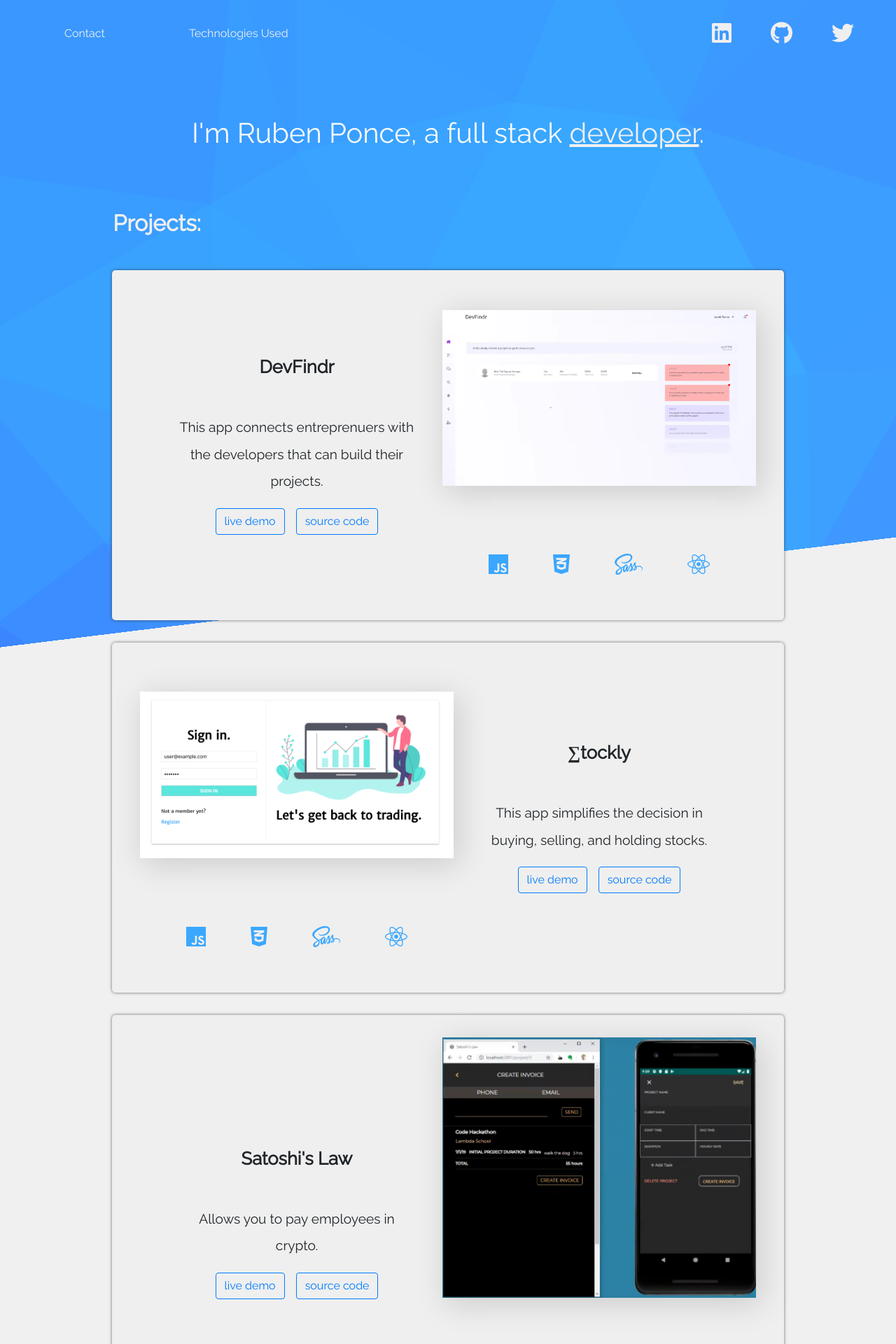
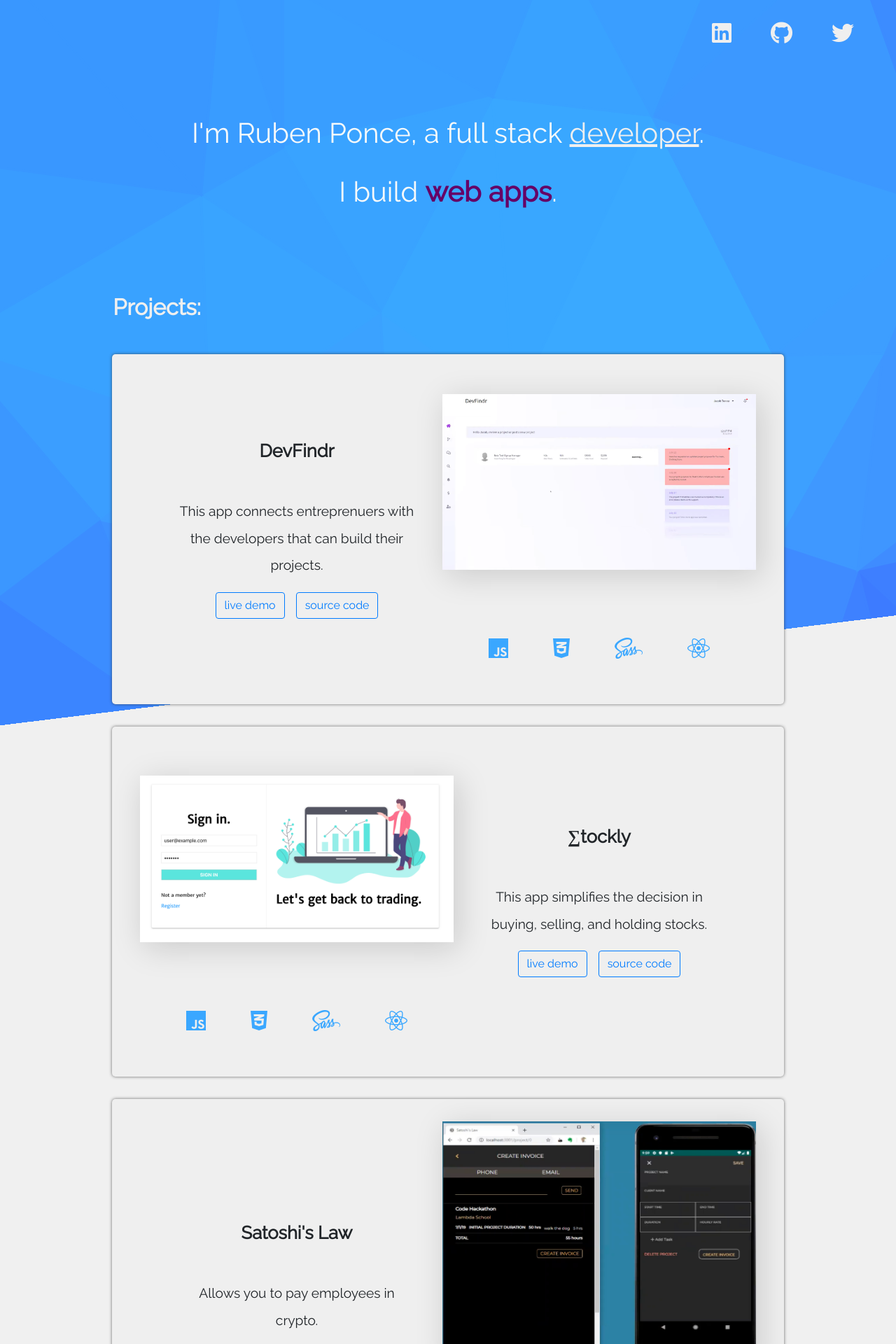
Before and after one commit to RubenPonce/react-portfolio, a React (Create React App) app: page / in a window 1280 px wide. Shown: the top 1920 px of the page at 70% size. Built offline with nearby package versions, Linux system fonts and the light colour scheme; a web font is replaced by a local one.

Commit message:
update introduction and refactor old comps

```diff
--- a/src/App.css
+++ b/src/App.css
@@ -2,7 +2,7 @@
   text-align: center;
   padding-top: 10em;
 }
-body{
+body {
   background: url(./components/trianglify.svg);
   background-size: cover;
 }
@@ -89,11 +89,21 @@ html {
 .introduction {
   margin-bottom: 5em;
 }
+.introduction .cta-intro {
+  width: 80%;
+  font-size: 2rem;
+  margin: 1.5rem auto 0 auto;
+  max-width: 1450px;
+}
+@media (max-width: 1000px) {
+  .introduction .cta-intro {
+    font-size: 1.5rem;
+  }
+}
 .introduction h1 {
   color: rgba(250, 250, 250, 0.995);
   font-size: 2.5rem;
   line-height: 1.5;
-
 }
 .introduction a {
   color: #efefef;
@@ -157,6 +167,8 @@ html {
   width: 85%;
   margin: 2em auto;
   box-shadow: 6px 8px 42px 1px rgba(0, 0, 0, 0.15);
+  max-width: 649px;
+  max-height: 344px;
 }
 .project-tech {
   display: flex;
@@ -181,6 +193,7 @@ html {
   box-shadow: 0px 0px 4px 0px rgba(50, 50, 50, 0.7);
   background: #efefef;
   margin: 1em;
+  max-width: 1390px;
 }
 .project-card:nth-child(odd) {
   flex-direction: row-reverse;
@@ -209,14 +222,13 @@ nav a:hover {
   color: #3aa7ff;
 }
 
-
 @media (max-width: 1061px) {
-  .introduction h1{
-    padding: 0 .5em;
+  .introduction h1 {
+    padding: 0 0.5em;
     font-size: 2rem;
   }
-  .project-intro h2{
-    padding: 0 .5em;
+  .project-intro h2 {
+    padding: 0 0.5em;
     font-size: 1.7rem;
   }
   .project-card:nth-child(odd) {
@@ -272,9 +284,7 @@ nav a:hover {
     font-size: 0.75em;
   }
   .social-links i {
-
     margin: 0 2em;
-
   }
 
   .contact-form h2 {
@@ -282,8 +292,8 @@ nav a:hover {
     margin-right: 70%;
   }
   .social-links a {
-        margin: 0 ;
- padding: 0;
+    margin: 0;
+    padding: 0;
   }
 
   .project-header {
--- a/src/App.js
+++ b/src/App.js
@@ -1,46 +1,41 @@
-import React, { Component } from "react";
+import React from "react";
+import { Route } from "react-router-dom";
 import "./App.css";
+
 import data from "./data";
-import { Route } from "react-router-dom";
 import Projects from "./components/Projects";
 import Introduction from "./components/Introduction";
 import Navigation from "./components/Navigation";
 import Contact from "./components/Contact";
-import BottomContent from "./components/BottomContent"
-export class App extends Component {
-  state = {
-    projects: data
-  };
+import BottomContent from "./components/BottomContent";
+import About from "./components/About";
 
-
-  render() {
+const App = () => {
   return (
     <div className="App">
-
       <Route
         exact
         path="/"
-          render={props => {
-            return (
-              <div>
+        render={(props) => (
+          <>
             <Navigation {...props} />
             <Introduction />
-                <Projects {...props} projects={this.state.projects} />
-                <BottomContent />
+            <Projects {...props} projects={data} />
+          </>
+        )}
+      />
+      <Route
+        exact
+        path="/about"
+        render={(props) => (
+          <>
+            <Navigation {...props} />
+            <About />
+          </>
+        )}
+      />
     </div>
   );
-          }}
-        />
-        <Route exact path="/contact" render={(props)=>{
-          return (<div>
-           <Navigation {...props} />
-          <Contact/>
-          </div>)
-          }
-          }/>
-      </div>
-    );
-  }
-}
+};
 
 export default App;
--- /dev/null
+++ b/src/components/About.js
@@ -0,0 +1,11 @@
+
+import React from 'react'
+
+export default function About() {
+  return (
+    <div style={{background: 'purple', height: '100%', width: "100%", position: 'absolute', paddingTop: '70px',top: 0}}>
+      <h1>Ruben Ponce</h1>
+      <p>Ruben Ponce is a software developer that strives for a free and privacy focused digital public square. Freedom and honesty is what drives fuels this coder's desire to see a digital utopia that enables the entire world to communicate.</p>
+    </div>
+  )
+}
--- a/src/components/Introduction.js
+++ b/src/components/Introduction.js
@@ -1,6 +1,32 @@
-import React from "react";
+import React, { useEffect, useMemo, useState } from "react";
+import Fade from "reactstrap/lib/Fade";
 
 export default function Introduction() {
+  const iBuild = ["mobile apps", " discord bots", "web apps", "software"];
+  const maxPhraseLength = iBuild.length - 1
+  const [phraseIndex, setPhraseIndex] = useState(0);
+  const [displayGoal, setDisplayGoal] = useState(false)
+
+  useEffect(() => {
+    const interval = setTimeout(
+      () => {
+        if (phraseIndex >=maxPhraseLength) {
+          setTimeout(()=>{
+            setDisplayGoal(true)
+            clearInterval(interval)
+          }, 600)
+          return;
+        }
+        setPhraseIndex(phraseIndex + 1);
+      },
+      phraseIndex === 0 ? 1700 : 2200
+    );
+  }, [phraseIndex]);
+
+  const endingPhrase = useMemo(()=>{
+    return <Fade in={displayGoal}  > <h1 className="cta-intro" >{phraseIndex === maxPhraseLength && 'I am looking for opportunities to contribute to censorship resistant platforms and meaningful software. My goal as a software engineer is to build a fair and inclusive digital public square for all.'}</h1></Fade>
+
+  }, [phraseIndex, displayGoal])
   return (
     <div className="introduction">
       <h1>
@@ -14,7 +40,20 @@ export default function Introduction() {
         </a>
         .
       </h1>
-      <div />
+
+      {!displayGoal ? <h1 style={{backfaceVisibility: 'hidden', height: "96px", marginTop: "1.5rem"}}>
+        I build{" "}
+        <span
+          style={{
+            fontWeight: 800,
+            color: "#660066",
+            backfaceVisibility: "hidden",
+          }}
+        >
+          {iBuild[phraseIndex] }
+        </span>
+        .{" "}
+      </h1>: endingPhrase}
     </div>
   );
 }
--- a/src/components/Navigation.js
+++ b/src/components/Navigation.js
@@ -26,8 +26,7 @@ export default class Navigation extends Component {
       return (
     <div className="header">
     <div  className="nav">
-            {pathname ==="/contact" ? <Link to="/">Home</Link> : pathname==="/" ?  <Link to="/contact">Contact</Link> : <Link to="/">Home</Link>  }
-            <a href="https://sourcerer.io/rubenponce" target="_blank" rel="noopener noreferrer">Technologies Used</a>
+            {/* {pathname ==="/about" ? <Link to="/">Home</Link> : pathname==="/" ?  <Link to="/about">About</Link> : <Link to="/">Home</Link>  } */}
 
     </div>
     <div className="social-links">
--- a/src/data.js
+++ b/src/data.js
@@ -1,30 +1,33 @@
-const data =  [
-     {    "id":"0",
-         "project_name":"DevFindr",
-        "description":"This app connects entreprenuers with the developers that can build their projects.",
-        "technologies":["js","css3-alt","sass", "react"],
-        "demo":"https://serene-murdock-c566cc.netlify.com",
-        "sourceCode":"https://github.com/labs14-build-my-app/frontend",
-        landingImage: '/images/devfindr.png'
+const data = [
+  {
+    id: "0",
+    project_name: "DevFindr",
+    description:
+      "This app connects entreprenuers with the developers that can build their projects.",
+    technologies: ["js", "css3-alt", "sass", "react"],
+    demo: "https://serene-murdock-c566cc.netlify.com",
+    sourceCode: "https://github.com/labs14-build-my-app/frontend",
+    landingImage: "/images/devfindr.png",
+  },
+  {
+    id: "1",
+    project_name: "∑tockly",
+    description:
+      "This app simplifies the decision in buying, selling, and holding stocks.",
+    technologies: ["js", "css3-alt", "sass", "react"],
+    demo: "https://stockly-fe.netlify.app",
+    sourceCode: "https://github.com/lambda-stockly/build-stockly-frontend",
+    landingImage: "/images/stockly.png",
+  },
+  {
+    id: "2",
+    project_name: "Satoshi's Law",
+    description: "Allows you to pay employees in crypto.",
+    technologies: ["js", "css3-alt", "html5", "react"],
+    demo: "https://www.youtube.com/watch?v=0JfRVZaGeSQ&feature=youtu.be",
+    sourceCode: "https://github.com/satoshi-s-law/frontend",
+    landingImage: "/images/satoshislaw.png",
+  },
+];
 
-     },
-     {  "id": "1",
-      "project_name":"∑tockly",
-      "description":"This app simplifies the decision in buying, selling, and holding stocks.",
-      "technologies":["js","css3-alt","sass", "react"],
-      "demo":"https://stockly-fe.netlify.app",
-      "sourceCode":"https://github.com/lambda-stockly/build-stockly-frontend",
-      landingImage: '/images/stockly.png'
-     },
-     {"id" : "2",
-      "project_name":"Satoshi's Law",
-        "description":"Allows you to pay employees in crypto.",
-        "technologies":["js","css3-alt","html5","react"],
-        "demo":"https://www.youtube.com/watch?v=0JfRVZaGeSQ&feature=youtu.be",
-        "sourceCode":"https://github.com/satoshi-s-law/frontend",
-        landingImage: '/images/satoshislaw.png'
-     },
-
-    ]
-
-  export default data
+export default data;
```
Also changed, not shown: src/components/Contact.js (+14 -16 lines), src/components/Project.js (+15 -17 lines). Lines whose indentation alone changed are shown as unchanged.
